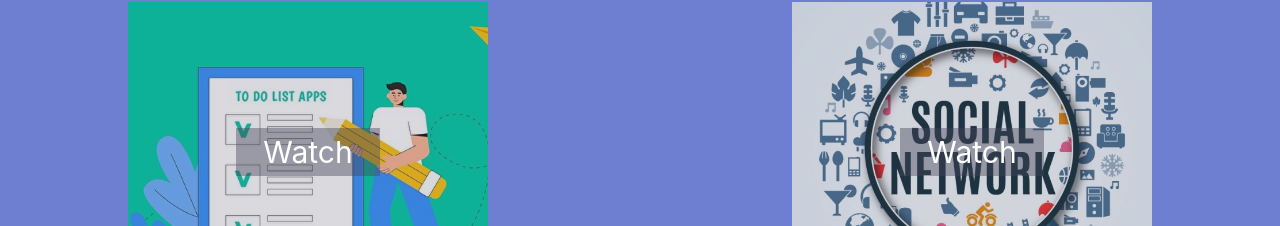
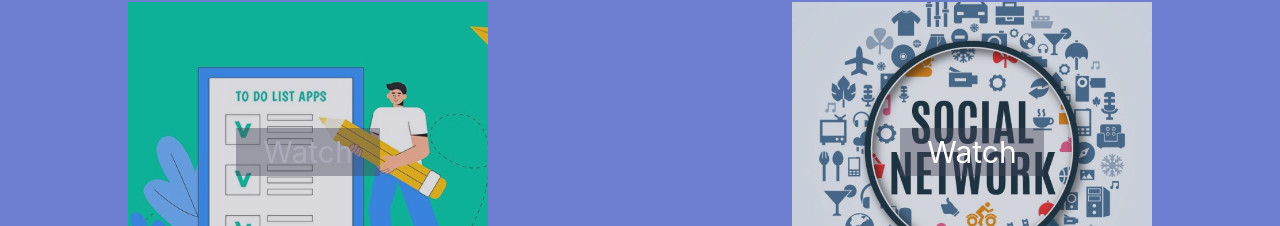
Before and after one commit to PavelDermichev1998/portfolio, a React (Create React App) app: page / in a window 1280 px wide. In both pictures the pointer is over the link 308 px from the left and 1926 px from the top of the page. Shown: the part 1774-2000 px from the top of the page. Built offline with nearby package versions, Linux system fonts and the light colour scheme.

Commit message:
refactoring

```diff
--- a/src/projects/project/Project.module.scss
+++ b/src/projects/project/Project.module.scss
@@ -29,6 +29,10 @@
       text-decoration: none;
       position: relative;
       z-index: 1;
+
+      &:hover {
+        color: $textSecondColor;
+      }
     }
 
     &::before {
@@ -41,6 +45,7 @@
       right: 0;
       opacity: 0.2;
     }
+
   }
 
   .projectInfo {
--- a/src/projects/project/Project.tsx
+++ b/src/projects/project/Project.tsx
@@ -14,7 +14,7 @@ export const Project = (props: ProjectPropsType) => {
     return (
         <div className={style.project}>
             <div className={style.imageContainer} style={props.style}>
-                <a className={style.button} href={props.linkProject} target="_blank">
+                <a className={style.button} href={props.linkProject} target="_blank" rel="noreferrer">
                     Watch
                 </a>
             </div>
```
